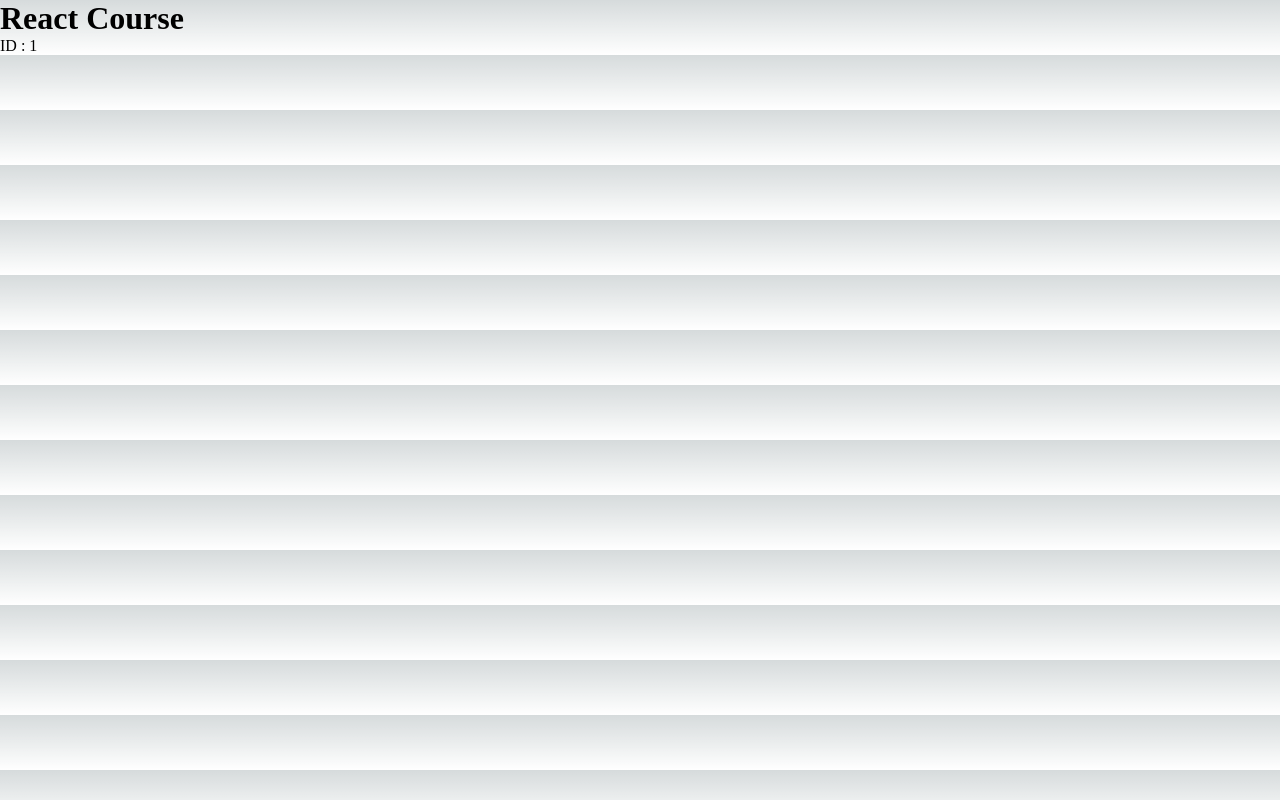
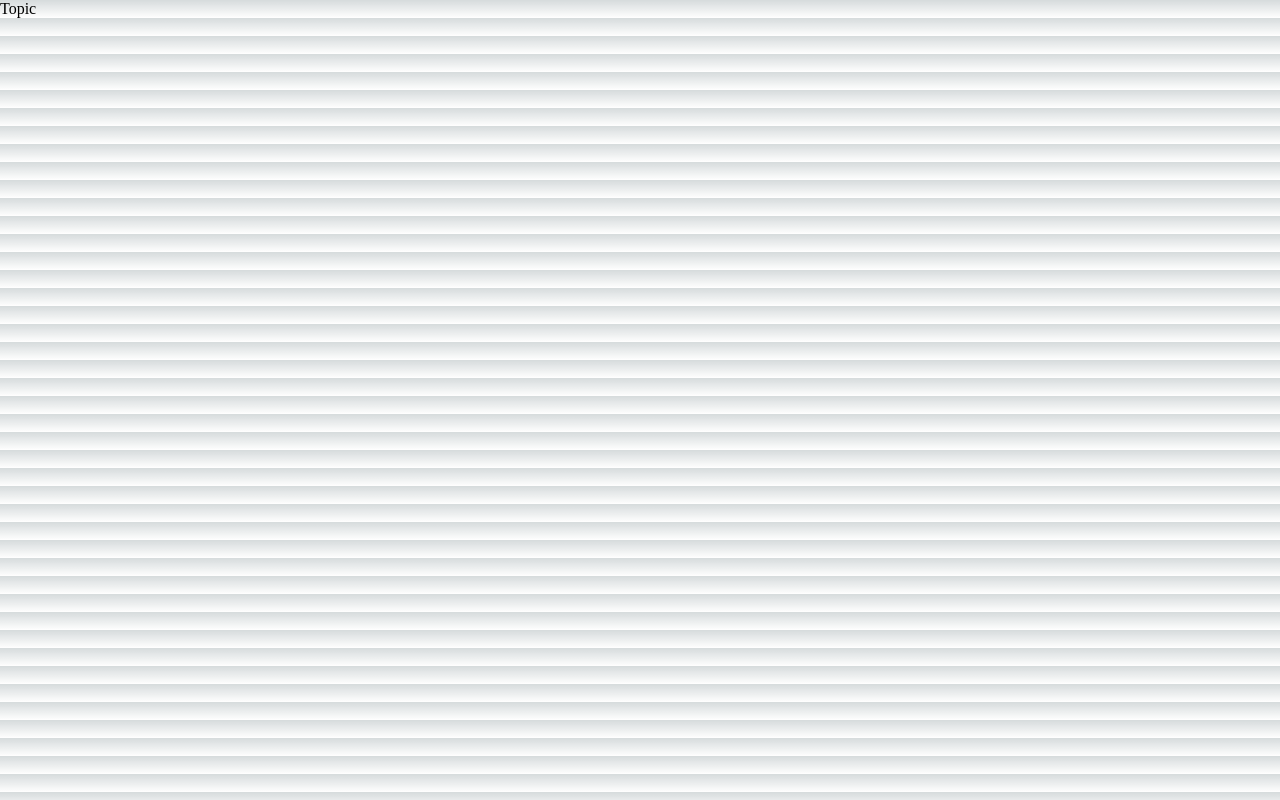
Before and after one commit to HaiderMalik12/nextjs-v13-fundamentals, a Next.js app: page /courses/1 in a window 1280 px wide. Built offline with nearby package versions, Linux system fonts and the light colour scheme.

Commit message:
implement dynamic route

```diff
--- a/src/app/courses/1/page.tsx
+++ /dev/null
@@ -1,8 +0,0 @@
-export default function React(){
-    return (
-        <div>
-          <h1>React Course</h1>
-          <p>ID : 1</p>
-        </div>
-    )
-}
--- /dev/null
+++ b/src/app/courses/[...topic]/page.tsx
@@ -0,0 +1,3 @@
+export default function Topic(){
+    return <div>Topic</div>
+}
```
Also changed, not shown: src/app/courses/nodejs/page.tsx (deleted, +0 -7 lines).
